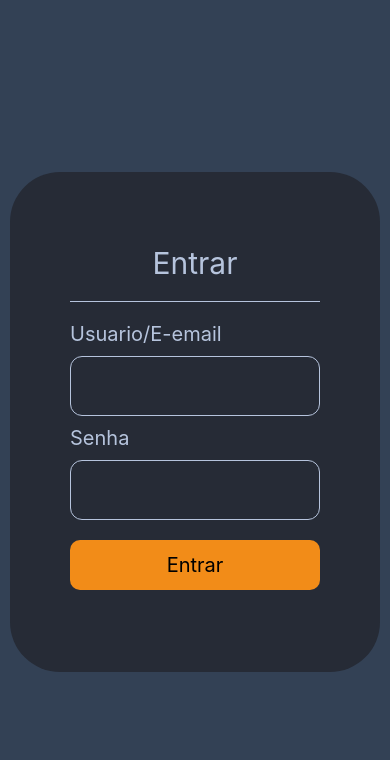
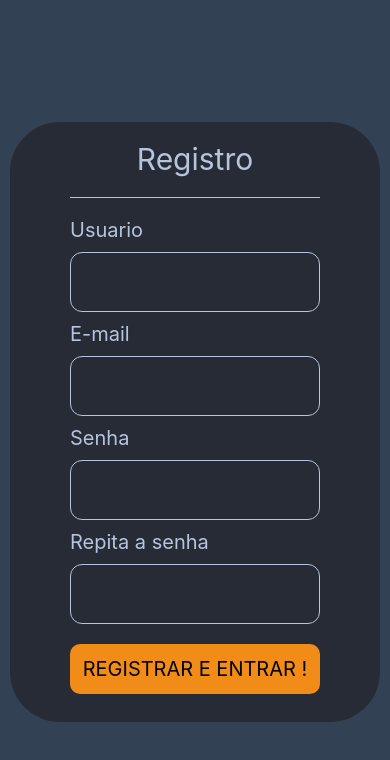
Before and after one commit to pedroescp/uNotes_react_native, a React Native app: screen /Login in a window 390 px wide. Shown: the top 760 px of the page. Built offline with nearby package versions, Linux system fonts and the light colour scheme.

Commit message:
Feat: start make a component register

```diff
--- a/src/components/login.tsx
+++ b/src/components/login.tsx
@@ -12,13 +12,13 @@ export default function Login() {
 
   const [email, setEmail] = useState("");
   const [password, setPassword] = useState("");
+  const [showRegister, setRegister] = useState(true);
 
   useEffect(() => {
     const getUser = async () => {
       let user = await getData("token");
 
       if (user) navigation?.navigate("Home");
-
     };
     getUser();
   });
@@ -33,7 +33,9 @@ export default function Login() {
   return (
     <AuthProvider>
       <View style={styles.container}>
-        <View style={styles.card}>
+        <View style={{...styles.card, height: showRegister ? 600 : 500}}>
+          {!showRegister && (
+            <>
               <Text style={styles.title}>Entrar</Text>
               <View style={styles.inputs}>
                 <View style={styles.divider}></View>
@@ -63,6 +65,63 @@ export default function Login() {
               >
                 <Text style={styles.buttonEnter}>Entrar</Text>
               </TouchableOpacity>
+            </>
+          )}
+          {showRegister && (
+            <>
+              <Text style={{...styles.title}}>Registro</Text>
+              <View style={styles.inputs}>
+                <View style={styles.divider}></View>
+                <Text style={styles.labels}>Usuario</Text>
+                <TextInput
+                  placeholderTextColor={"#9ea1a6"}
+                  value={email}
+                  onChangeText={setEmail}
+                  style={styles.inputTitle}
+                />
+              </View>
+              <View>
+                <Text style={styles.labels}>E-mail</Text>
+                <TextInput
+                  placeholderTextColor={"#9ea1a6"}
+                  onChangeText={setPassword}
+                  value={password}
+                  style={styles.inputTitle}
+                  secureTextEntry={true}
+                />
+              </View>
+
+              <View>
+                <Text style={styles.labels}>Senha</Text>
+                <TextInput
+                  placeholderTextColor={"#9ea1a6"}
+                  onChangeText={setPassword}
+                  value={password}
+                  style={styles.inputTitle}
+                  secureTextEntry={true}
+                />
+              </View>
+
+              <View>
+                <Text style={styles.labels}>Repita a senha</Text>
+                <TextInput
+                  placeholderTextColor={"#9ea1a6"}
+                  onChangeText={setPassword}
+                  value={password}
+                  style={styles.inputTitle}
+                  secureTextEntry={true}
+                />
+              </View>
+
+              <TouchableOpacity
+                style={styles.button}
+                onPress={handleLogin}
+                activeOpacity={0.7}
+              >
+                <Text style={styles.buttonEnter}>REGISTRAR E ENTRAR !</Text>
+              </TouchableOpacity>
+            </>
+          )}
         </View>
       </View>
     </AuthProvider>
@@ -96,9 +155,9 @@ const styles = StyleSheet.create({
     justifyContent: "center",
     borderRadius: 50,
     padding: 10,
-    height: 500,
     width: "100%",
   },
+
 
   content: {
     flex: 1,
```
Lines whose indentation alone changed are shown as unchanged.
